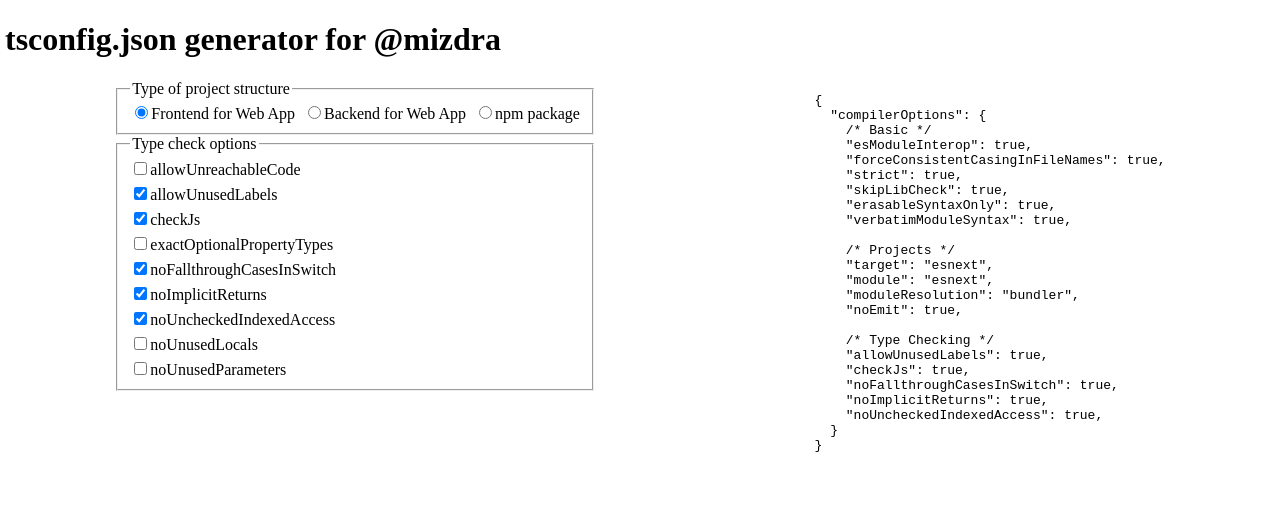
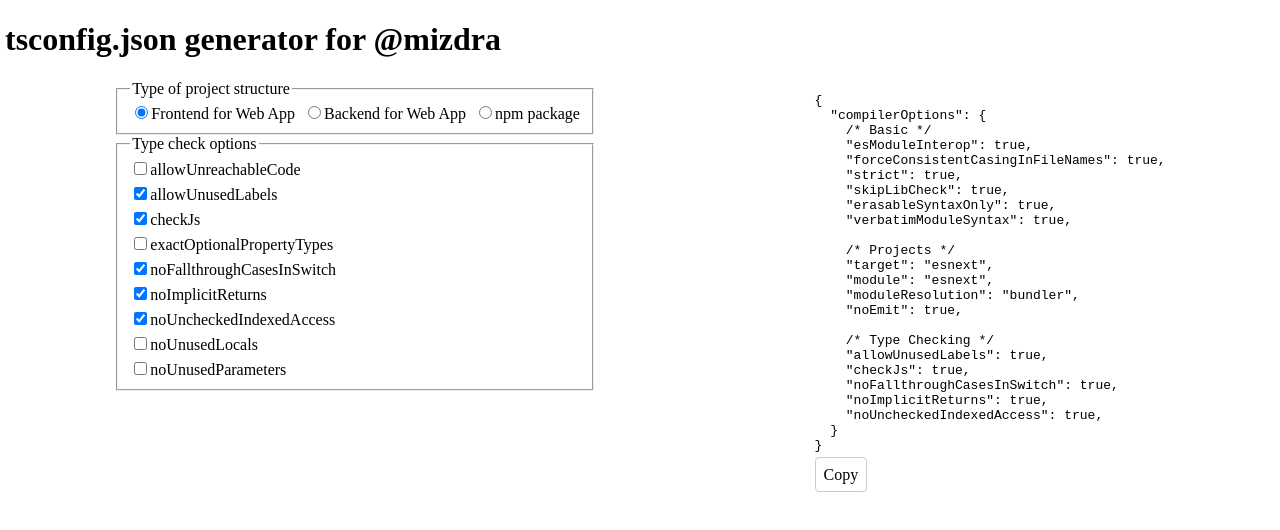
Before and after one commit to mizdra/tsconfig-generator, a React (Vite) app: page / in a window 1280 px wide. Shown: the top 530 px of the page. Built offline with nearby package versions, Linux system fonts and the light colour scheme.

Commit message:
use `@github/clipboard-copy-element`

```diff
--- a/package.json
+++ b/package.json
@@ -41,6 +41,7 @@
     "node": ">=18.0.0"
   },
   "dependencies": {
+    "@github/clipboard-copy-element": "^1.3.0",
     "react": "^19.0.0",
     "react-dom": "^19.0.0"
   }
--- a/src/App.tsx
+++ b/src/App.tsx
@@ -1,3 +1,4 @@
+import '@github/clipboard-copy-element';
 import { useState } from 'react';
 import styles from './App.module.css';
 import { TSConfigEditor } from './components/TSConfigEditor.js';
--- /dev/null
+++ b/src/components/TSConfigViewer.module.css
@@ -0,0 +1,5 @@
+.copy {
+  border: 1px solid #ccc;
+  border-radius: 4px;
+  padding: 8px;
+}
--- a/src/components/TSConfigViewer.tsx
+++ b/src/components/TSConfigViewer.tsx
@@ -1,10 +1,20 @@
+import { useId } from 'react';
 import type { TSConfigPreference } from '../preference.js';
 import { generateTSConfig } from '../preference.js';
+import styles from './TSConfigViewer.module.css';
 
 interface Props {
   preference: TSConfigPreference;
 }
 
 export function TSConfigViewer({ preference }: Props) {
-  return <pre>{generateTSConfig(preference)}</pre>;
+  const id = useId();
+  return (
+    <div>
+      <pre id={id}>{generateTSConfig(preference)}</pre>
+      <clipboard-copy for={id} className={styles.copy}>
+        Copy
+      </clipboard-copy>
+    </div>
+  );
 }
```
Also changed, not shown: src/typings/clipboard-copy-element.d.ts (added, +11 -0 lines), 1 other file (tests, documents, lock files or other folders).
